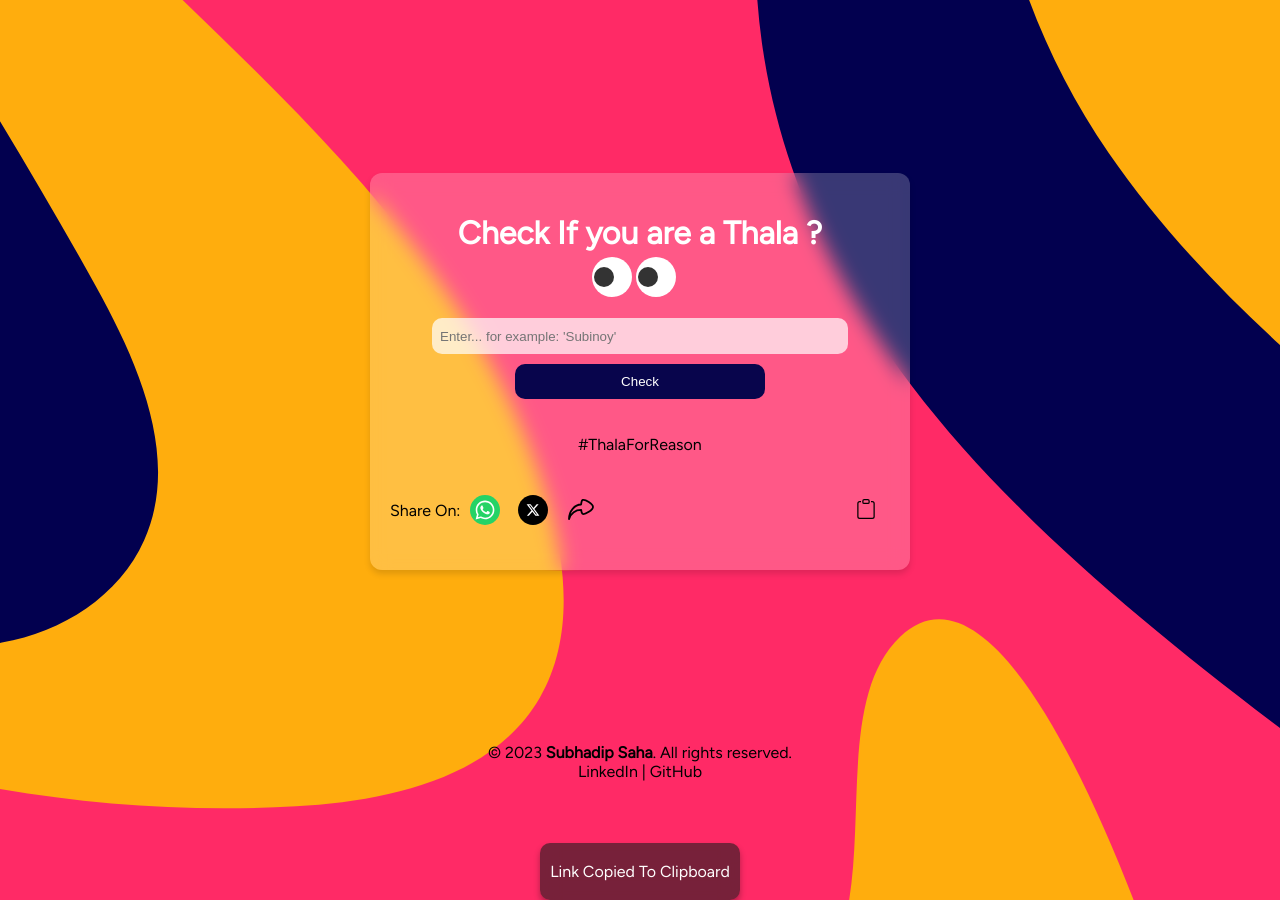
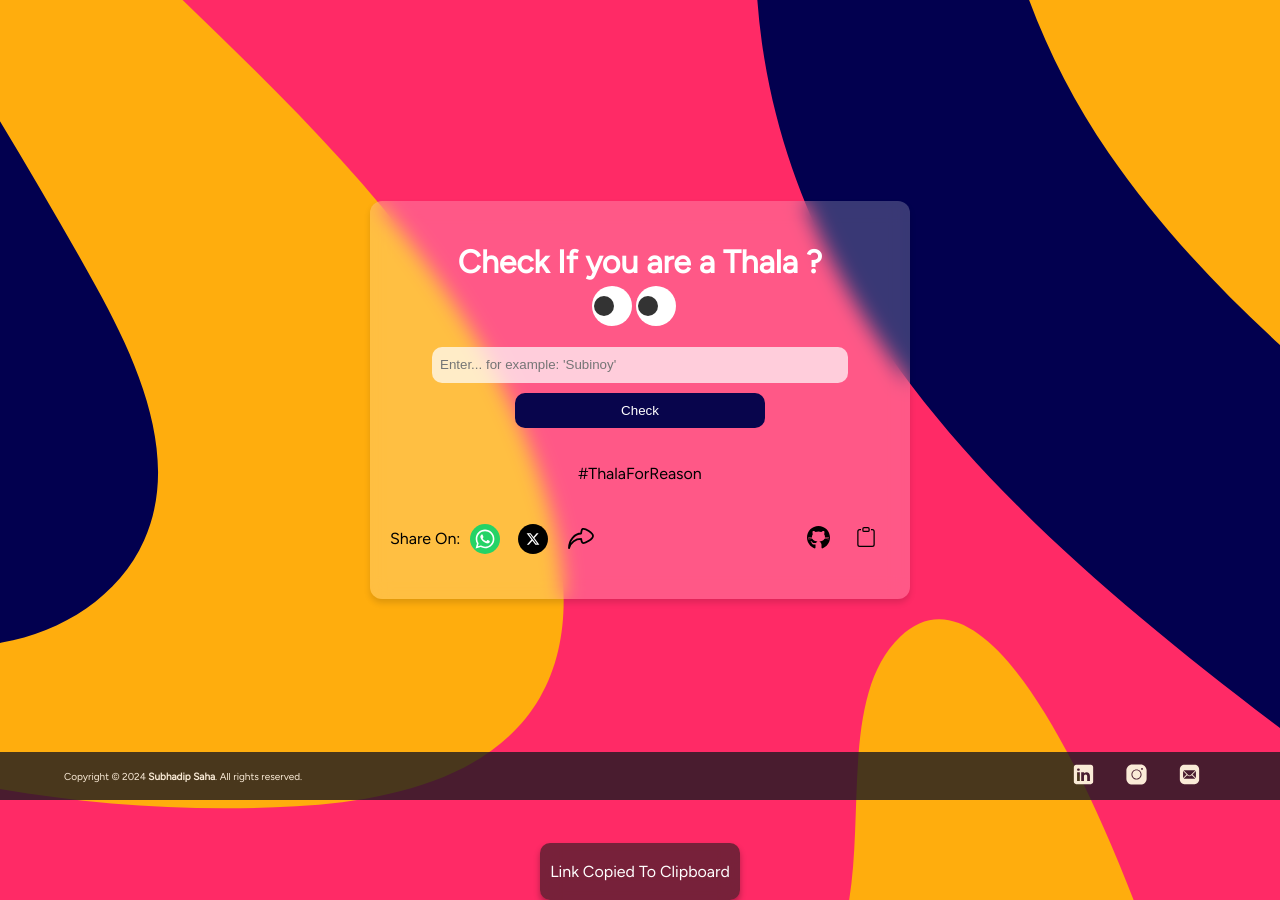
Before and after one commit to subh05sus/ThalaForReason, a website: page src/index.html in a window 1280 px wide. Drawn offline with nearby package versions, Linux system fonts and the light colour scheme; a web font is replaced by a local one.

Commit message:
changed the footer and added interactive github button

```diff
--- a/src/index.html
+++ b/src/index.html
@@ -50,6 +50,9 @@
         </button>
       </div>
       <div class="clip">
+        <button type="button" class="shareButton" onclick="workOnGithub()">
+          <img src="./assets/github.svg" alt="Github Icon" id="github">
+        </button>
         <button type="button" class="shareButton" onclick="copyToClipboard()">
           <img src="clipboard.svg" alt="Clipboard Icon" id="clipIcon" height="1rem">
         </button>
@@ -57,9 +60,18 @@
     </div>
   </div>
   <audio id="audio" src="boleJoKoyal.mp3"></audio>
+
 </div>
 
-<div id="foot">
+<footer class="footer">
+<div class="footerCopyright"><p>Copyright &copy; 2024 <a href="https://linktr.ee/subhadipsaha"><b id="subh">Subhadip Saha</b></a>. All rights reserved.</p></div>
+<div class="footerContainer">
+<a href="#"> <img class="footerIcon" src="./assets/linkedin.svg" alt=""> </a>
+<a href="#"> <img class="footerIcon" src="./assets/instagram.svg" alt=""> </a>
+<a href="#"> <img class="footerIcon" src="./assets/email.svg" alt=""> </a>
+</div>
+</footer>
+<!-- <div id="foot">
   <center>
 
     &copy; 2023 <a href="https://linktr.ee/subhadipsaha"><b id="subh">Subhadip Saha</b></a>. All rights reserved.
@@ -69,7 +81,7 @@
     </div>
     <br>
   </center>
-</div>
+</div> -->
 <div class="toast hiddenToast" id="toast">
   <div class="linkCopied">
     <p>
--- a/src/index.js
+++ b/src/index.js
@@ -265,6 +265,10 @@ async function shareOnTwitter() {
   }
 }
 
+function workOnGithub(){
+  const githubRepoUrl = "https://github.com/subh05sus/ThalaForReason";
+  window.open(githubRepoUrl, "_blank");
+}
 async function shareOnWhatsApp() {
   const resultContainer = document.getElementById("resultContainer");
   const queryValue = document.getElementById("query").value;
--- a/src/styles.css
+++ b/src/styles.css
@@ -122,6 +122,43 @@ button:hover {
 #clipIcon {
   height: 20px;
 }
+/*footer*/
+.footer{
+  width: 100%;
+  height:6%;
+  background-color: #191920c9;
+  position: absolute;
+  bottom: 0;
+  display: flex;
+  justify-content: space-between;
+}
+.footerCopyright{
+  color: #faebd7;
+  font-size: 10px;
+  margin: auto 5%;
+}
+.footerCopyright a{
+  text-decoration: none;
+color: #faebd7;
+}
+.footerIcon{
+  color: #342108;
+  height: 23px;
+  width: 23px;
+  transition: transform .2s;
+  padding: 6px 15px;
+
+}
+.footerContainer{
+display: flex;
+justify-content: end;
+margin: auto 5%;
+}
+.footerIcon:hover{
+  transform: scale(0.8);
+}
+/*footer*/
+
 
 /* src/style.css */
 #foot a {
```
Also changed, not shown: src/assets/email.svg (added), src/assets/github.svg (added), src/assets/instagram.svg (added), src/assets/linkedin.svg (added).
